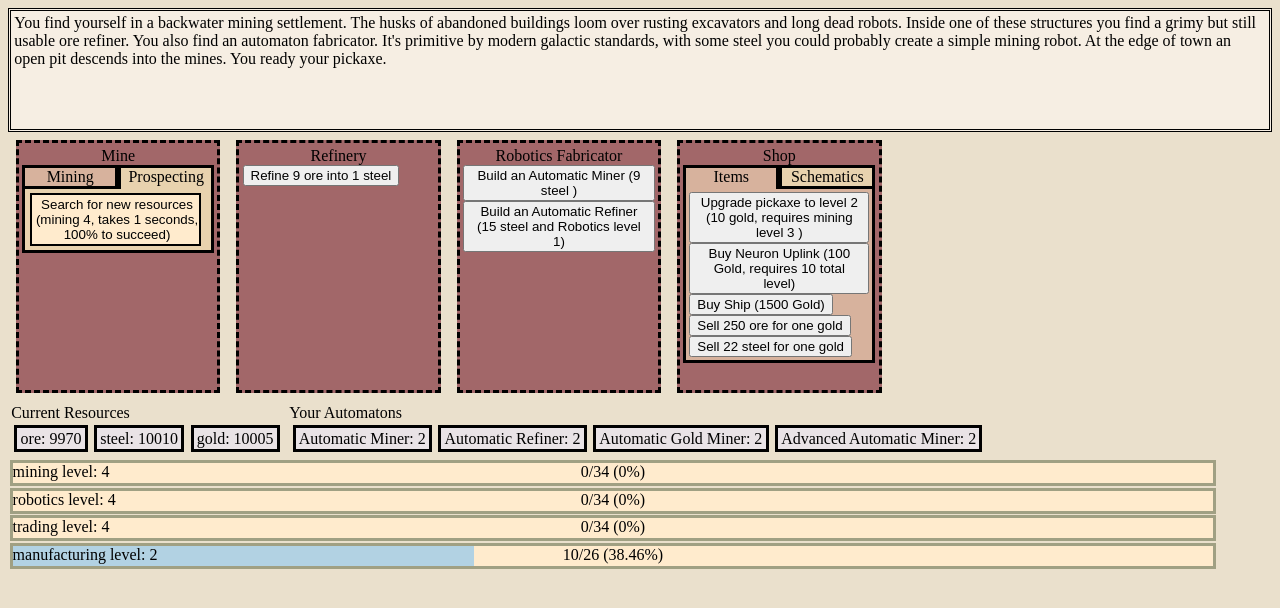
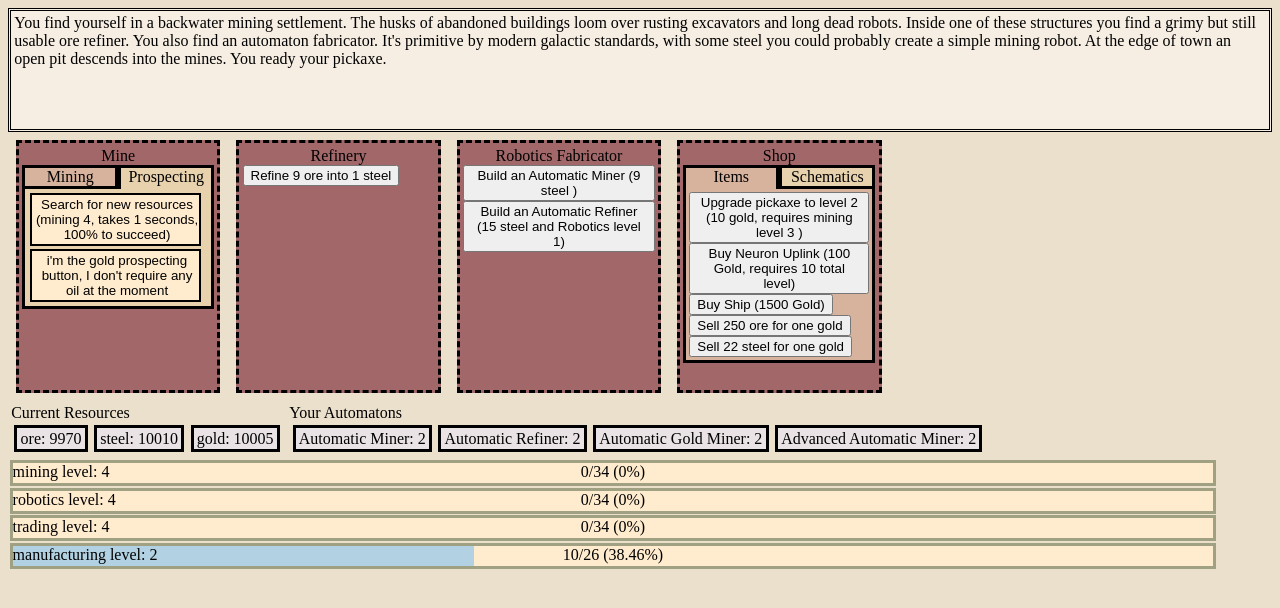
Before and after one commit to michaelwhittemore/vue-clicker-game, a Vue app: page / in a window 1280 px wide. Shown: the top 608 px of the page. Built offline with nearby package versions, Linux system fonts and the light colour scheme.

Commit message:
starting on prospect for gold

```diff
--- /dev/null
+++ b/src/components/MineComponents/ProspectForGoldButton.vue
@@ -0,0 +1,17 @@
+<script setup lang="ts">
+import LoadingStateComponent from '../UtilityComponents/LoadingStateComponent.vue';
+// HERE!
+// I should look to SearchForNewResource for some example
+// Hmm is it time dependant or amount depedant?
+// I'm thinking amount?
+// and we do amount as rng and as a function of prospectng level
+// this will need to consume oil at some point, but not yet
+// it needs to give xp
+// We will use loadingStateComponent again
+// need to have the button appear in the miningTab
+const myString = "i'm the gold prospecting button, I don't require any oil at the moment"
+</script>
+<template>
+<LoadingStateComponent :button-text="myString" :duration="10" :should-disable="false"/>
+
+</template>
--- a/src/components/MineComponents/ProspectingTab.vue
+++ b/src/components/MineComponents/ProspectingTab.vue
@@ -1,13 +1,17 @@
 <script setup lang="ts">
 import SearchForNewResource from './SearchForNewResource.vue';
+import ProspectForGoldButton from './ProspectForGoldButton.vue';
 // I guess we will need some buttons for this??
 // Maybe search for new resources (should be based on mining level I think)
 // Maybe it takes some time?? that could be pretty cool
+
+// HERE! LET's add the find gold vein button
 </script>
 
 <template>
     <div class="prospectingColor selectableTab">
         <SearchForNewResource />
+        <ProspectForGoldButton />
     </div>
 
 </template>
```
Also changed, not shown: 1 other file (tests, documents, lock files or other folders).
